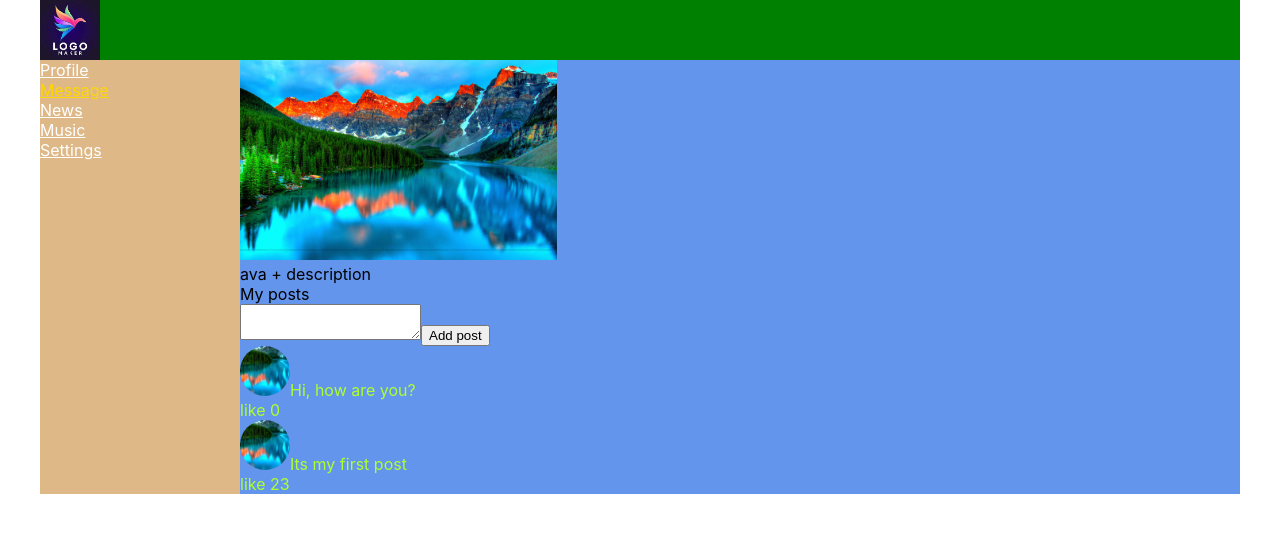
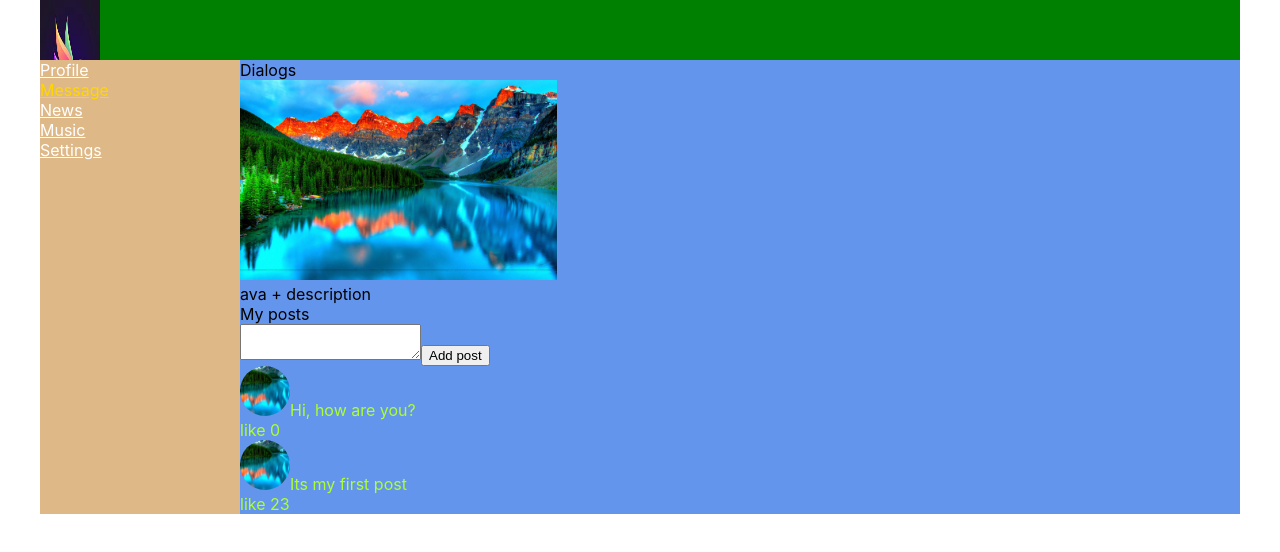
Before and after one commit to ansadeso/ReactLesons, a React (Create React App) app: page / in a window 1280 px wide. Shown: the top 552 px of the page. Built offline with nearby package versions, Linux system fonts and the light colour scheme.

Commit message:
18 Dialogs

```diff
--- a/src/App.css
+++ b/src/App.css
@@ -9,3 +9,8 @@
   "n c"
 
 }
+
+.app-wrapper-content {
+  grid-area: c;
+  background-color:cornflowerblue;
+}
--- a/src/App.js
+++ b/src/App.js
@@ -2,6 +2,7 @@
 import Header from './components/Header/Header.jsx';
 import Navbar from './components/Navbar/Navbar.jsx';
 import Profile from './components/Profile/Profile.jsx';
+import Dialogs from './components/Dialogs/Dialogs.jsx';
 
 
 const App = () => {
@@ -10,8 +11,10 @@
     <div className='app-wrapper'>
       <Header />
       <Navbar />
+      <div className='app-wrapper-content'>
+      <Dialogs />
       <Profile />
-
+      </div>
     </div>
   );
 }
--- /dev/null
+++ b/src/components/Dialogs/Dialogs.jsx
@@ -0,0 +1,11 @@
+import s from './Dialogs.module.css';
+
+const Dialogs = () => {
+    return(
+        <div>
+            Dialogs
+        </div>
+    );
+}
+
+export default Dialogs;
--- a/src/components/Profile/Profile.jsx
+++ b/src/components/Profile/Profile.jsx
@@ -3,7 +3,7 @@
 import MyPosts from './MyPosts/MyPosts';
 const Profile = () => {
     return(
-        <div className={s.content}>
+        <div >
             <div>
                 <img src={Nature} alt='' />
             </div>
--- a/src/components/Profile/Profile.module.css
+++ b/src/components/Profile/Profile.module.css
@@ -1,7 +1,3 @@
-.content{
-    grid-area: c;
-    background-color:cornflowerblue;
-}
-.content img{
+img{
     height:200px;
 }
```
Also changed, not shown: src/components/Dialogs/Dialogs.module.css (added).
